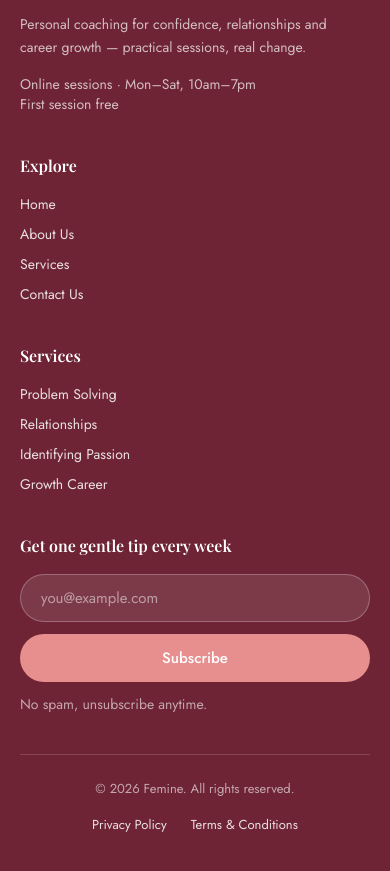
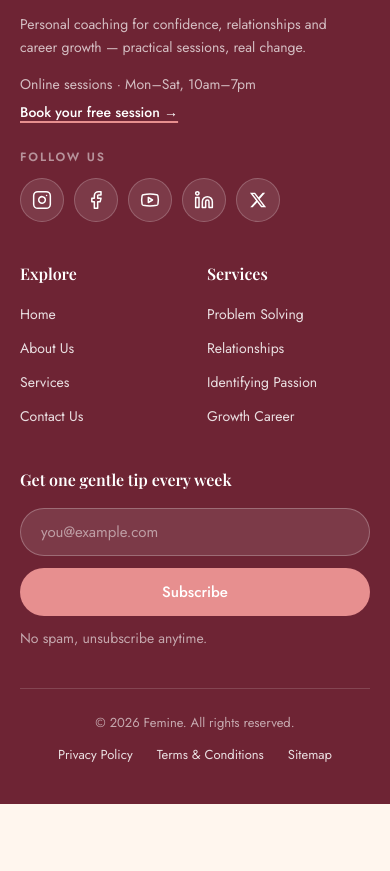
Before and after one commit to dusmamud/femine, an Astro site: page / in a window 390 px wide. Shown: the part 8643-9514 px from the top of the page. After the commit the page ends 9447 px from the top, so only its background shows below. Built offline with nearby package versions, Linux system fonts and the light colour scheme; Astro itself is replaced by a stand-in of ours.

Commit message:
Professional mobile footer: 2-col link grid, Follow Us social icons (Instagram/Facebook/YouTube/LinkedIn/X), sitemap link, free-session link; toTop lifts above footer at page bottom

```diff
--- a/src/components/Footer.astro
+++ b/src/components/Footer.astro
@@ -1,35 +1,53 @@
 ---
 import { services } from '../data/services';
+import { socials } from '../data/socials';
 ---
 <footer class="bg-wine pb-10 pt-12 text-white/85">
   <div class="mx-auto max-w-6xl px-5 lg:px-8">
-    <div class="grid gap-10 pb-10 sm:grid-cols-2 lg:grid-cols-4">
-      <div>
-        <a href="/" class="flex items-center gap-1.5">
+    <div class="grid grid-cols-2 gap-x-6 gap-y-10 pb-10 lg:grid-cols-4">
+      <div class="col-span-2 lg:col-span-1">
+        <a href="/" class="flex w-fit items-center gap-1.5">
           <svg width="22" height="22" viewBox="0 0 24 24" fill="none" aria-hidden="true"><path d="M12 2l1.8 6.2L20 10l-6.2 1.8L12 18l-1.8-6.2L4 10l6.2-1.8L12 2z" fill="#e78f8f"/></svg>
           <span class="font-display text-2xl font-bold italic text-white">Femine</span>
         </a>
         <p class="mt-4 max-w-xs text-sm leading-relaxed text-white/70">Personal coaching for confidence, relationships and career growth — practical sessions, real change.</p>
-        <p class="mt-4 text-sm text-white/70">Online sessions · Mon–Sat, 10am–7pm<br />First session free</p>
+        <p class="mt-4 text-sm text-white/70">Online sessions · Mon–Sat, 10am–7pm</p>
+        <a href="/contact" class="mt-2 inline-block text-sm font-medium text-white underline decoration-rose decoration-2 underline-offset-4 hover:text-rose">Book your free session →</a>
+        <div class="mt-6">
+          <p class="text-[12px] font-semibold uppercase tracking-[0.16em] text-white/50">Follow us</p>
+          <ul class="mt-3 flex flex-wrap gap-2.5 lg:gap-2">
+            {socials.map((s) => (
+              <li>
+                <a href={s.href} aria-label={s.label} class="grid h-11 w-11 place-items-center rounded-full border border-white/20 bg-white/10 text-white transition hover:border-rose hover:bg-rose focus-visible:outline-2 focus-visible:outline-offset-2 focus-visible:outline-white lg:h-10 lg:w-10">
+                  {s.icon === 'instagram' && <svg width="20" height="20" viewBox="0 0 24 24" fill="none" stroke="currentColor" stroke-width="1.8" stroke-linecap="round" stroke-linejoin="round" aria-hidden="true"><rect width="20" height="20" x="2" y="2" rx="5" ry="5"/><path d="M16 11.37A4 4 0 1 1 12.63 8 4 4 0 0 1 16 11.37z"/><line x1="17.5" x2="17.51" y1="6.5" y2="6.5"/></svg>}
+                  {s.icon === 'facebook' && <svg width="20" height="20" viewBox="0 0 24 24" fill="none" stroke="currentColor" stroke-width="1.8" stroke-linecap="round" stroke-linejoin="round" aria-hidden="true"><path d="M18 2h-3a5 5 0 0 0-5 5v3H7v4h3v8h4v-8h3l1-4h-4V7a1 1 0 0 1 1-1h3z"/></svg>}
+                  {s.icon === 'youtube' && <svg width="20" height="20" viewBox="0 0 24 24" fill="none" stroke="currentColor" stroke-width="1.8" stroke-linecap="round" stroke-linejoin="round" aria-hidden="true"><path d="M2.5 17a24.12 24.12 0 0 1 0-10 2 2 0 0 1 1.4-1.4 49.56 49.56 0 0 1 16.2 0A2 2 0 0 1 21.5 7a24.12 24.12 0 0 1 0 10 2 2 0 0 1-1.4 1.4 49.55 49.55 0 0 1-16.2 0A2 2 0 0 1 2.5 17"/><path d="m10 15 5-3-5-3z"/></svg>}
+                  {s.icon === 'linkedin' && <svg width="20" height="20" viewBox="0 0 24 24" fill="none" stroke="currentColor" stroke-width="1.8" stroke-linecap="round" stroke-linejoin="round" aria-hidden="true"><path d="M16 8a6 6 0 0 1 6 6v7h-4v-7a2 2 0 0 0-2-2 2 2 0 0 0-2 2v7h-4v-7a6 6 0 0 1 6-6z"/><rect width="4" height="12" x="2" y="9"/><circle cx="4" cy="4" r="2"/></svg>}
+                  {s.icon === 'x' && <svg width="18" height="18" viewBox="0 0 24 24" fill="currentColor" aria-hidden="true"><path d="M18.244 2.25h3.308l-7.227 8.26 8.502 11.24H16.17l-5.214-6.817L4.99 21.75H1.68l7.73-8.835L1.254 2.25H8.08l4.713 6.231zm-1.161 17.52h1.833L7.084 4.126H5.117z"/></svg>}
+                </a>
+              </li>
+            ))}
+          </ul>
+        </div>
       </div>
       <nav aria-label="Explore">
         <h3 class="font-display text-base font-semibold text-white">Explore</h3>
         <ul class="mt-4 space-y-2.5 text-sm">
-          <li><a href="/" class="hover:text-white">Home</a></li>
-          <li><a href="/about" class="hover:text-white">About Us</a></li>
-          <li><a href="/services" class="hover:text-white">Services</a></li>
-          <li><a href="/contact" class="hover:text-white">Contact Us</a></li>
+          <li><a href="/" class="inline-block min-h-6 py-0.5 hover:text-white">Home</a></li>
+          <li><a href="/about" class="inline-block min-h-6 py-0.5 hover:text-white">About Us</a></li>
+          <li><a href="/services" class="inline-block min-h-6 py-0.5 hover:text-white">Services</a></li>
+          <li><a href="/contact" class="inline-block min-h-6 py-0.5 hover:text-white">Contact Us</a></li>
         </ul>
       </nav>
       <nav aria-label="Services">
         <h3 class="font-display text-base font-semibold text-white">Services</h3>
         <ul class="mt-4 space-y-2.5 text-sm">
           {services.map((s) => (
-            <li><a href={`/services/${s.slug}`} class="hover:text-white">{s.title}</a></li>
+            <li><a href={`/services/${s.slug}`} class="inline-block min-h-6 py-0.5 hover:text-white">{s.title}</a></li>
           ))}
         </ul>
       </nav>
-      <div>
+      <div class="col-span-2 lg:col-span-1">
         <h3 class="font-display text-base font-semibold text-white">Get one gentle tip every week</h3>
         <form id="newsletter-form" class="mt-4 flex flex-col gap-3" novalidate>
           <label for="newsletter-email" class="sr-only">Email address</label>
@@ -39,11 +57,12 @@ import { services } from '../data/services';
         <p id="newsletter-msg" class="mt-3 text-sm text-white/60" role="status" aria-live="polite">No spam, unsubscribe anytime.</p>
       </div>
     </div>
-    <div class="flex flex-col items-center justify-between gap-4 border-t border-white/15 pt-6 sm:flex-row">
+    <div class="flex flex-col items-center justify-between gap-3 border-t border-white/15 pt-6 text-center sm:flex-row sm:text-left">
       <p class="text-[13px] text-white/60">© 2026 Femine. All rights reserved.</p>
-      <nav class="flex gap-6 text-[13px]" aria-label="Legal">
+      <nav class="flex flex-wrap items-center justify-center gap-x-6 gap-y-2 text-[13px]" aria-label="Legal">
         <a href="/privacy-policy" class="hover:text-white">Privacy Policy</a>
         <a href="/terms-and-conditions" class="hover:text-white">Terms &amp; Conditions</a>
+        <a href="/sitemap-index.xml" class="hover:text-white">Sitemap</a>
       </nav>
     </div>
   </div>
--- /dev/null
+++ b/src/data/socials.ts
@@ -0,0 +1,17 @@
+// Femine's social profiles — one place to update them everywhere.
+// TODO: replace each '#' with Femine's real profile URL when Dus shares
+// them (e.g. 'https://www.instagram.com/femine'). Until then the icons
+// link nowhere — do not point them at a stranger's account.
+export interface Social {
+  label: string;
+  href: string;
+  icon: 'instagram' | 'facebook' | 'youtube' | 'linkedin' | 'x';
+}
+
+export const socials: Social[] = [
+  { label: 'Femine on Instagram', href: '#', icon: 'instagram' },
+  { label: 'Femine on Facebook', href: '#', icon: 'facebook' },
+  { label: 'Femine on YouTube', href: '#', icon: 'youtube' },
+  { label: 'Femine on LinkedIn', href: '#', icon: 'linkedin' },
+  { label: 'Femine on X', href: '#', icon: 'x' },
+];
--- a/src/scripts/motion.ts
+++ b/src/scripts/motion.ts
@@ -20,7 +20,13 @@ let lenis: Lenis | null = null;
 
 function setScrolled(y: number) {
   header?.classList.toggle('is-scrolled', y > 24);
-  if (toTop) toTop.dataset.show = String(y > 700);
+  if (toTop) {
+    toTop.dataset.show = String(y > 700);
+    // Lift the button when the page bottom is reached so it never covers
+    // the footer's legal links (mobile + desktop).
+    const nearBottom = window.innerHeight + y >= document.documentElement.scrollHeight - 8;
+    toTop.classList.toggle('is-near-bottom', nearBottom && y > 700);
+  }
 }
 
 // Back-to-top works in both modes (bug fix: it previously had no click
--- a/src/styles/global.css
+++ b/src/styles/global.css
@@ -162,8 +162,11 @@ body {
 .faq-item[data-open="true"] .faq-chevron { transform: rotate(45deg); }
 
 /* Scroll-to-top button */
-#to-top { transition: opacity var(--dur-base) var(--ease-out), transform var(--dur-base) var(--ease-out); }
+#to-top { transition: opacity var(--dur-base) var(--ease-out), transform var(--dur-base) var(--ease-out), bottom var(--dur-base) var(--ease-out); }
 #to-top[data-show="false"] { opacity: 0; transform: translateY(12px); pointer-events: none; }
+/* At the very bottom of the page the button would cover the footer's
+   legal links — lift it above the footer bar instead. */
+#to-top.is-near-bottom { bottom: 6.5rem; }
 
 @media (prefers-reduced-motion: reduce) {
   html { scroll-behavior: auto; }
```
